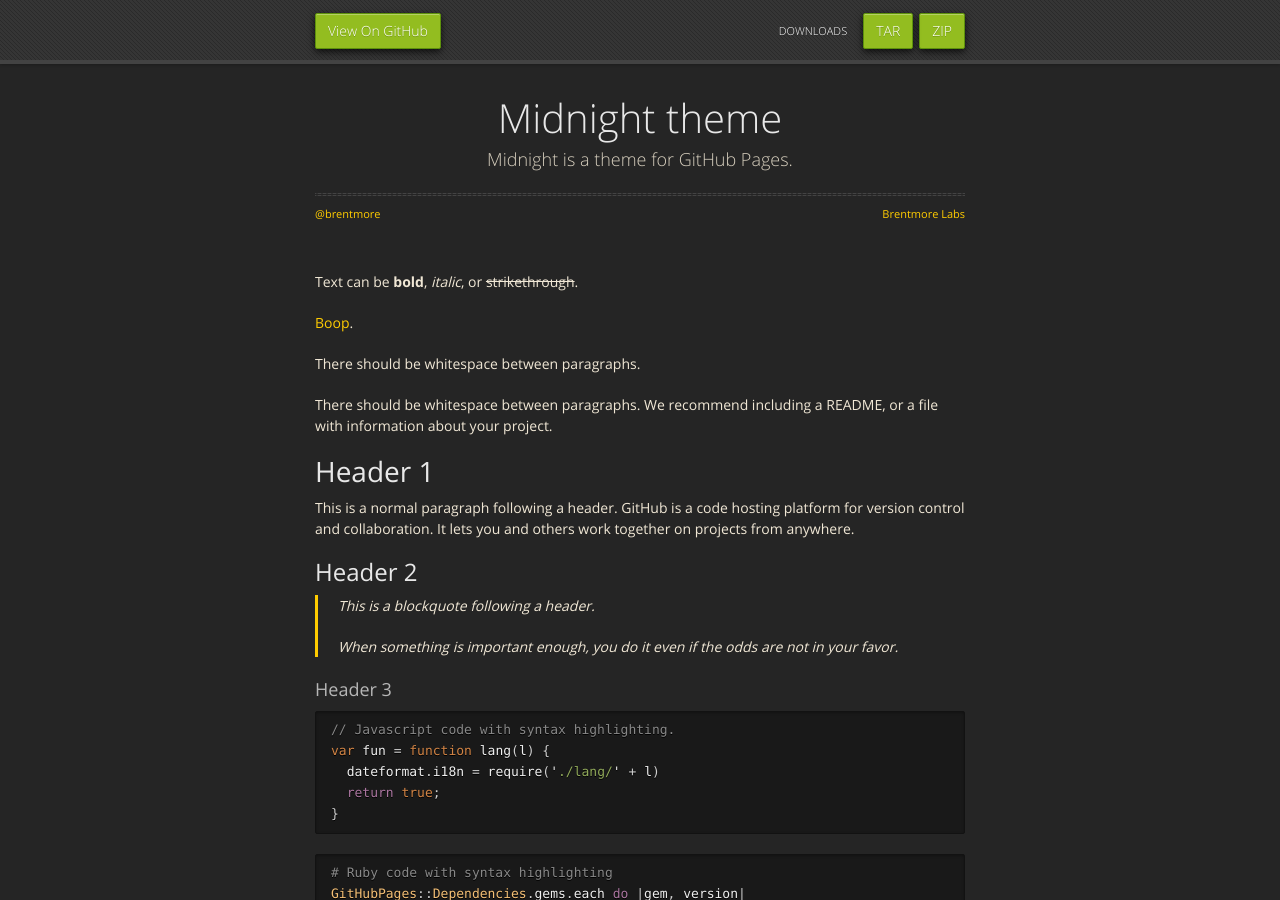
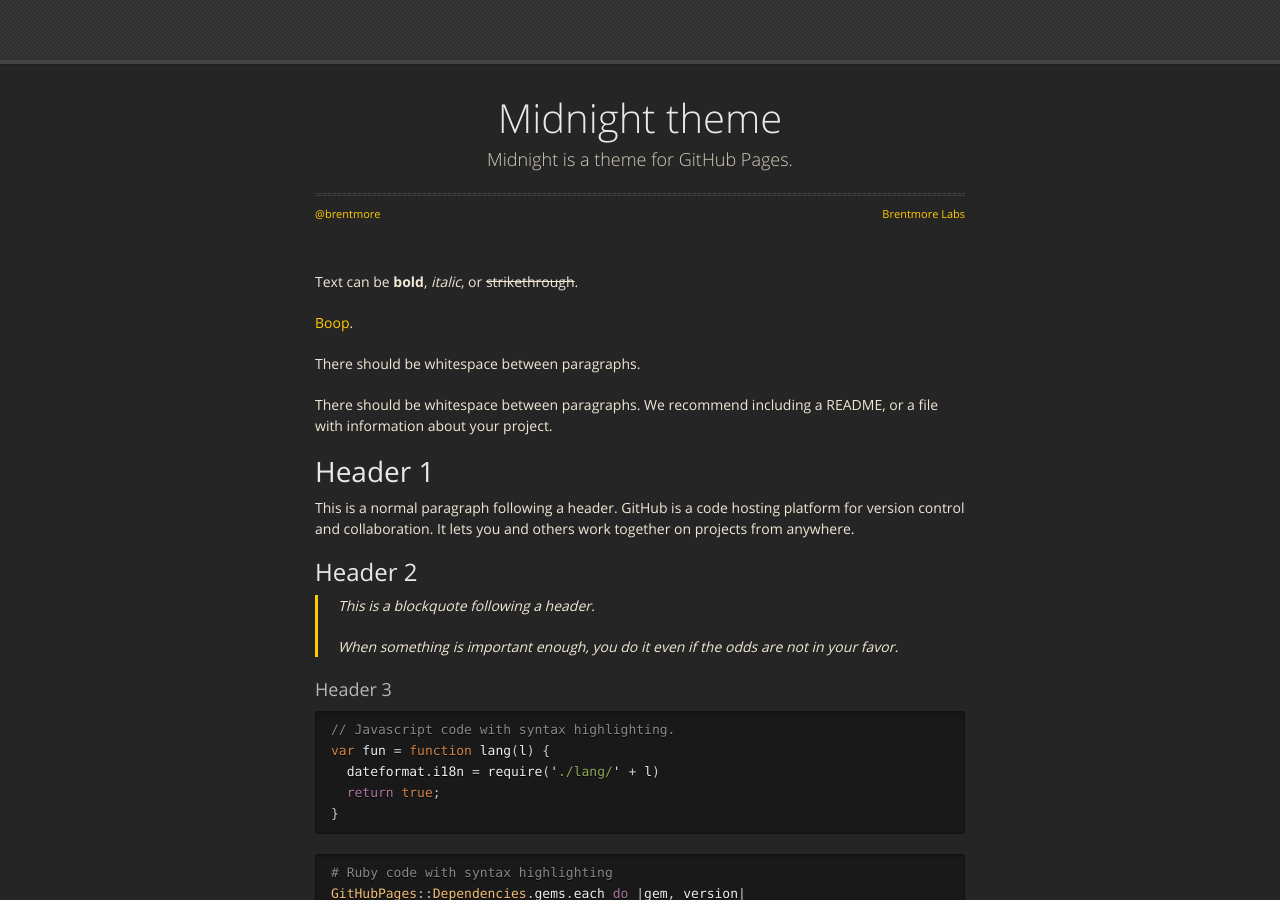
Before and after one commit to brentmore/hello-world, a Jekyll site: the page built from index.md, in a window 1280 px wide and 900 px high. Built offline with Jekyll 4.4.1, drawn with Linux system fonts in a browser that asks for light colours; nearby versions of some CDN libraries.

Commit message:
Update default.html

```diff
--- a/_layouts/default.html
+++ b/_layouts/default.html
@@ -20,12 +20,7 @@
   <body>
       <div id="header">
         <nav>
-          <li class="fork"><a href="{{ site.github.repository_url }}">View On GitHub</a></li>
-          {% if site.show_downloads %}
-            <li class="downloads"><a href="{{ site.github.zip_url }}">ZIP</a></li>
-            <li class="downloads"><a href="{{ site.github.tar_url }}">TAR</a></li>
-            <li class="title">DOWNLOADS</li>
-          {% endif %}
+
         </nav>
       </div><!-- end header -->
 
```
